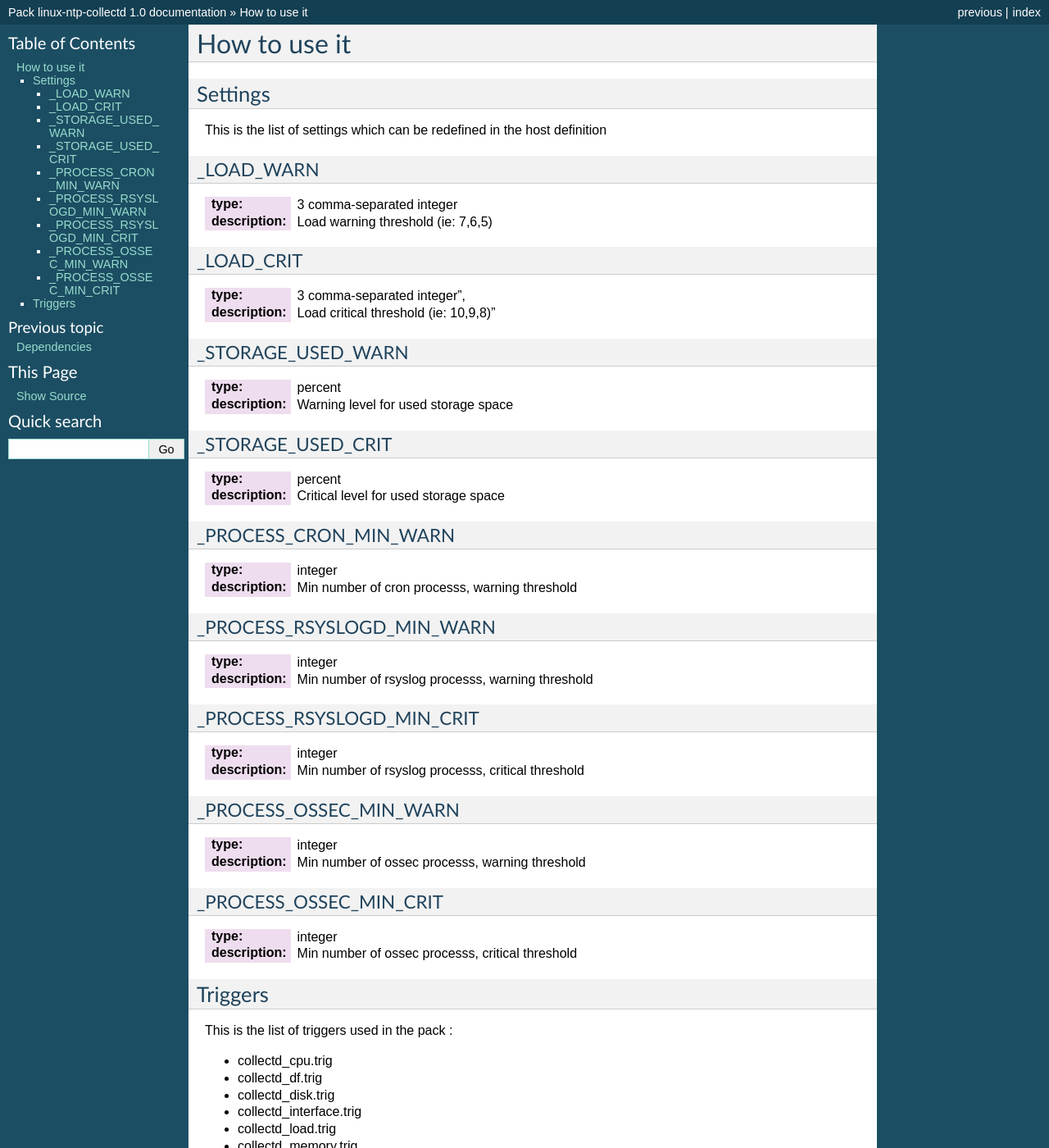
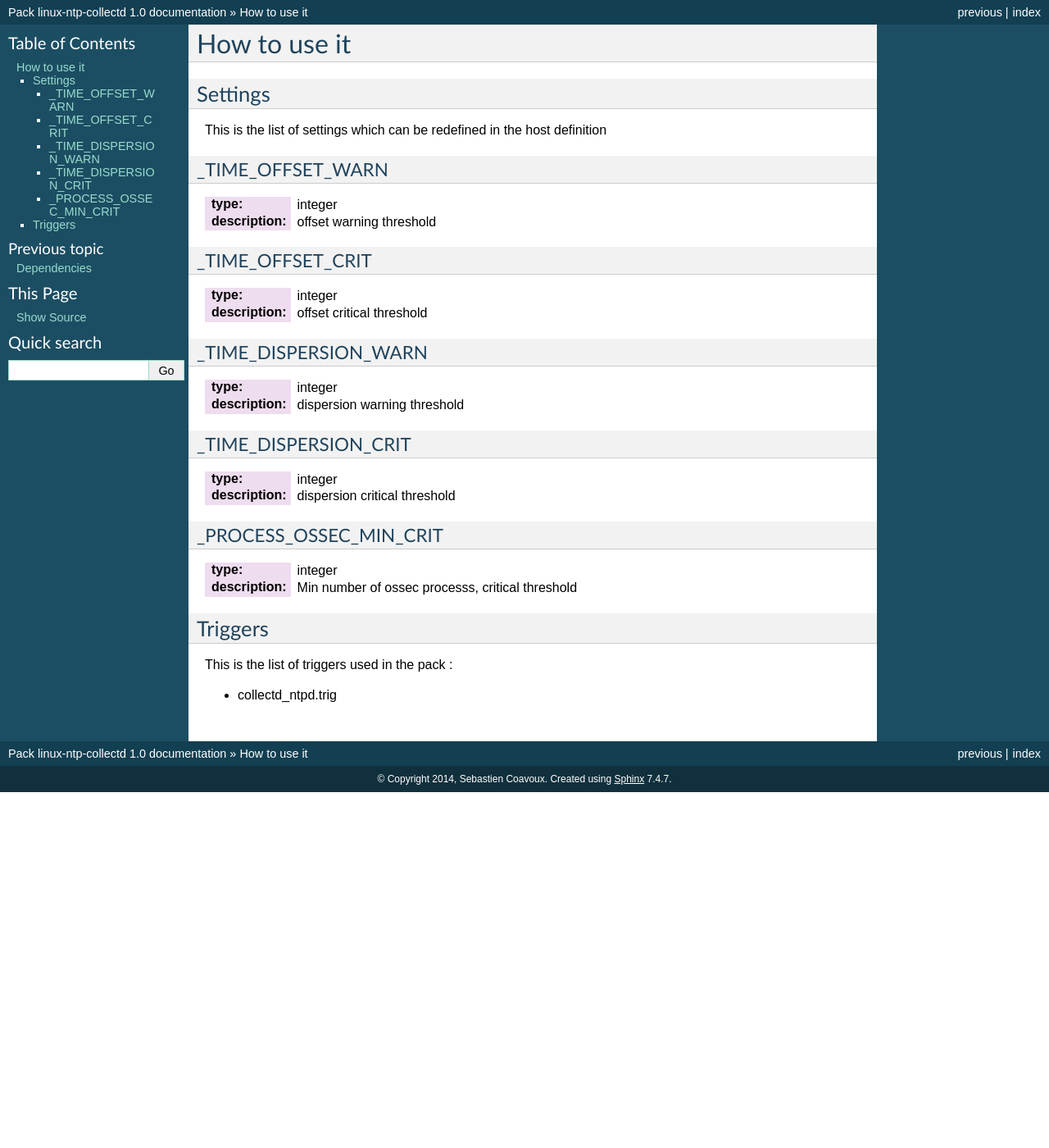
Before and after one commit to savoirfairelinux/monitoring-tools, a Sphinx documentation site: the page built from doc/source/howtouseit.rst, in a window 1280 px wide and 1400 px high. Shown: the whole window at 82% size. Built offline with Sphinx 7.4.7, drawn with Linux system fonts in a browser that asks for light colours; some of the changed text lies outside the part shown.

Commit message:
Fix : Variable and doc

```diff
--- a/doc/source/howtouseit.rst
+++ b/doc/source/howtouseit.rst
@@ -7,61 +7,33 @@ Settings
 
 This is the list of settings which can be redefined in the host definition
 
-_LOAD_WARN
-----------
-
-:type:              3 comma-separated integer
-:description:       Load warning threshold (ie: 7,6,5)
-
-
-_LOAD_CRIT
-----------
-
-:type:              3 comma-separated integer",
-:description:        Load critical threshold (ie: 10,9,8)"
-
-
-_STORAGE_USED_WARN
-------------------
-
-:type:              percent
-:description:       Warning level for used storage space
-
-
-_STORAGE_USED_CRIT
-------------------
-
-:type:              percent
-:description:       Critical level for used storage space
-
-
-_PROCESS_CRON_MIN_WARN
+_TIME_OFFSET_WARN
 ----------------------
 
 :type:              integer
-:description:       Min number of cron processs, warning threshold
+:description:       offset warning threshold
 
 
 
-_PROCESS_RSYSLOGD_MIN_WARN
+_TIME_OFFSET_CRIT
 --------------------------
 
 :type:              integer
-:description:       Min number of rsyslog processs, warning threshold
+:description:       offset critical threshold
 
 
-_PROCESS_RSYSLOGD_MIN_CRIT
+_TIME_DISPERSION_WARN
 --------------------------
 
 :type:              integer
-:description:       Min number of rsyslog processs, critical threshold
+:description:       dispersion warning threshold
 
 
-_PROCESS_OSSEC_MIN_WARN
+_TIME_DISPERSION_CRIT
 -----------------------
 
 :type:              integer
-:description:       Min number of ossec processs, warning threshold
+:description:       dispersion critical threshold
 
 
 _PROCESS_OSSEC_MIN_CRIT
@@ -76,12 +48,4 @@ Triggers
 
 This is the list of triggers used in the pack :
 
-* collectd_cpu.trig
-* collectd_df.trig
-* collectd_disk.trig
-* collectd_interface.trig
-* collectd_load.trig
-* collectd_memory.trig
-* collectd_processes.trig
-* collectd_swap.trig
-* collectd_users.trig
+* collectd_ntpd.trig
```
Also changed, not shown: 1 other file.
